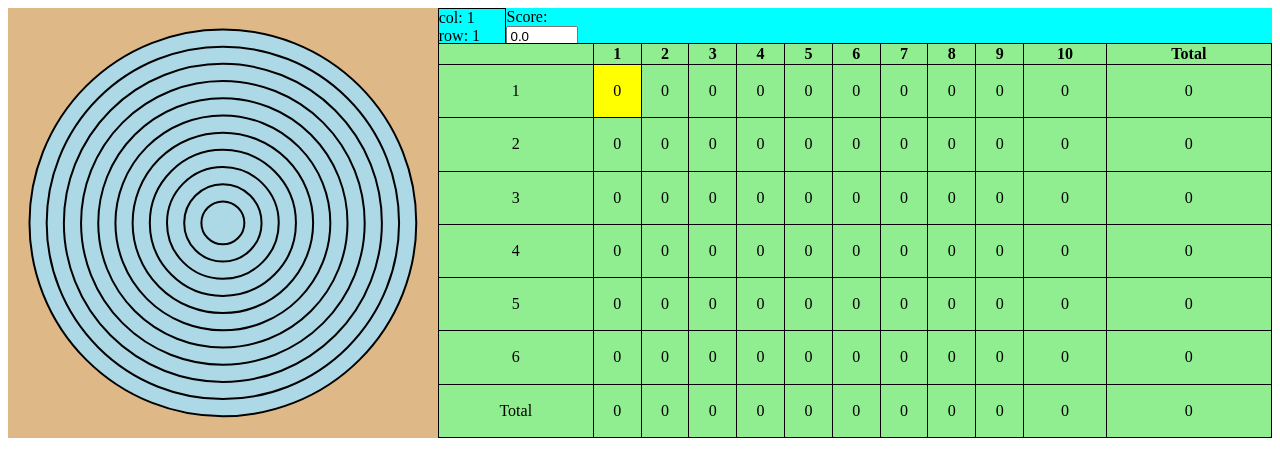
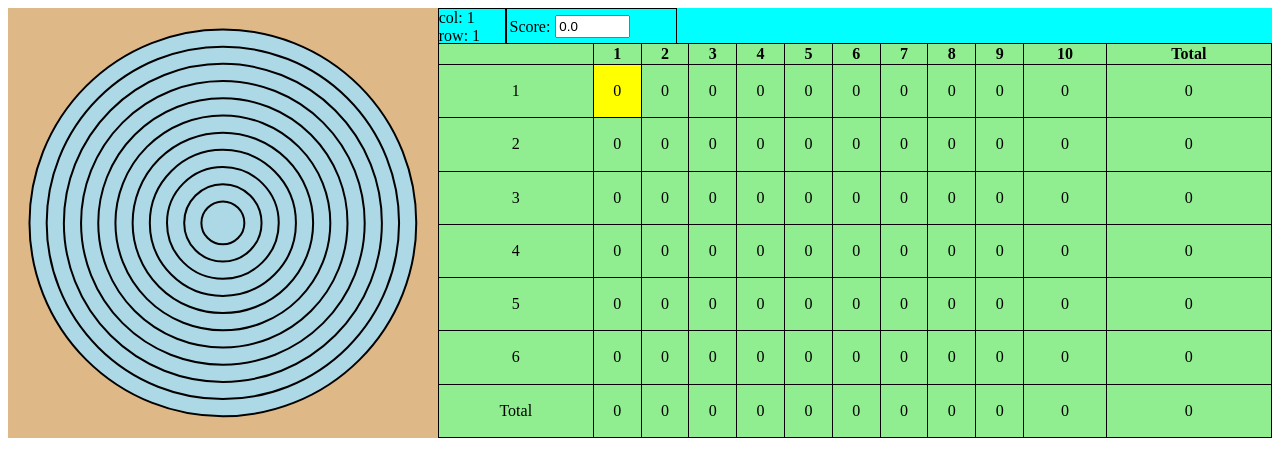
Before and after one commit to konbraphat51/Marksman, a Vue app: page / in a window 1280 px wide. Shown: the top 476 px of the page. Built offline with nearby package versions, Linux system fonts and the light colour scheme.

Commit message:
styling score input

```diff
--- a/src/components/Inputs.vue
+++ b/src/components/Inputs.vue
@@ -52,7 +52,25 @@ export default {
 	width: 8%;
 	height: 100%;
 	border-width: 1px;
-	border-style: solid; /* Added border style */
-	border-color: black; /* Added border color */
+	border-style: solid;
+	border-color: black;
+}
+
+.score-input {
+	display: flex;
+	flex-direction: row;
+	align-items: center;
+	width: 20%;
+	height: 100%;
+	border-style: solid;
+	border-color: black;
+	border-width: 1px;
+	padding-left: 2px;
+}
+
+.score-input input {
+	height: 50%;
+	width: 40%;
+	margin-left: 5px;
 }
 </style>
```
